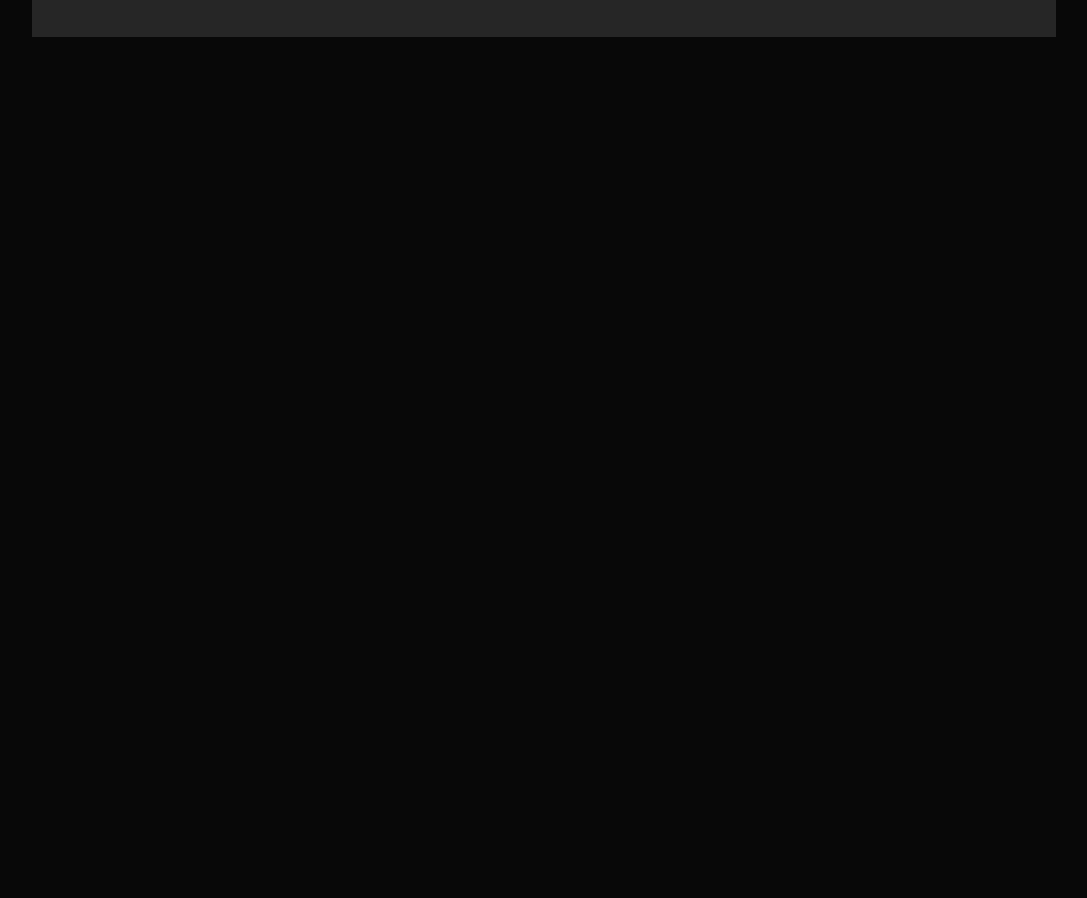
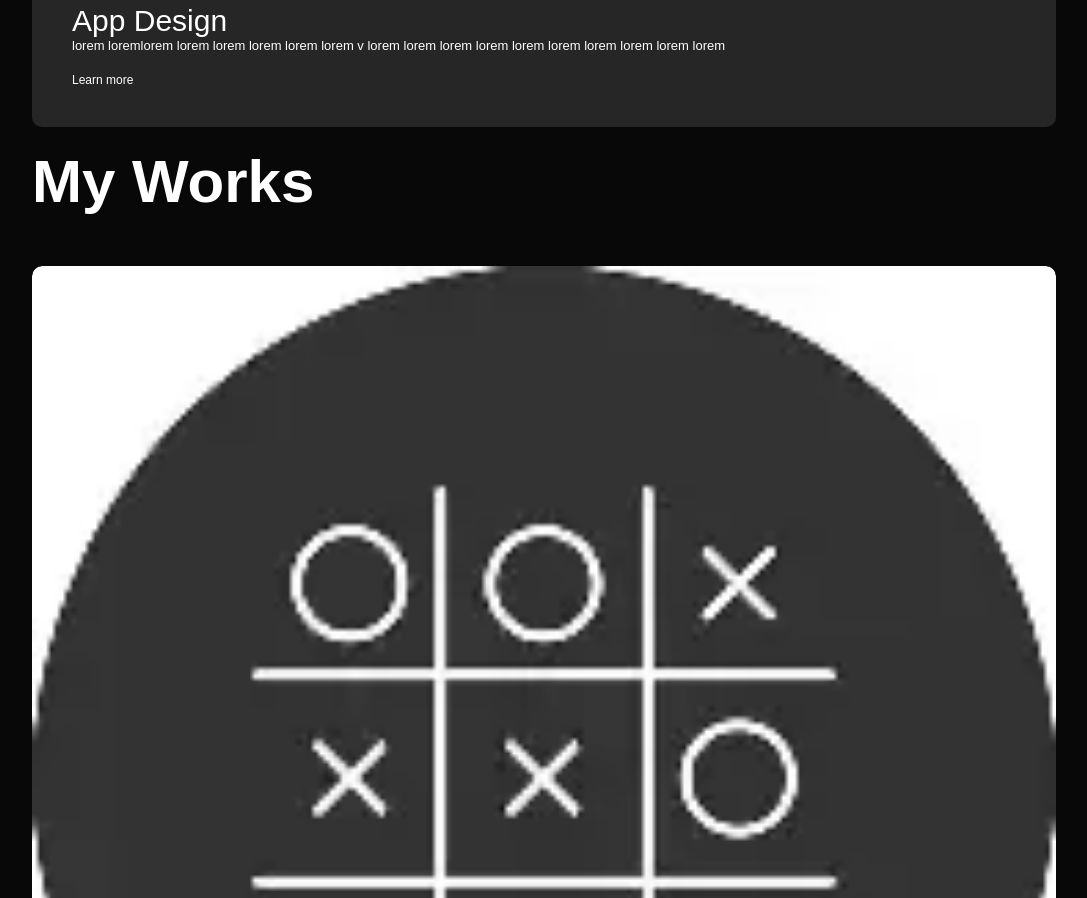
Before and after one commit to Alisher7172/My-e-CV, a website: page index.html in a window 1280 px wide. Shown: the part 2111-3009 px from the top of the page, without its empty margins (96-1183 px from the left). Before the commit the page ends 2158 px from the top, so only its background shows below. Drawn offline with Linux system fonts and the light colour scheme; files whose address does not match are found by name.

Commit message:
My services designed and added My works

```diff
--- a/index.html
+++ b/index.html
@@ -97,6 +97,18 @@
       </div>
     </div>
   </div>
+  <!----------portfolio------------->
+  <div id="portfolio">
+    <div class="container">
+      <h1 class="sub-title">My Works</h1>
+      <div class="work-list">
+        <div class="work">
+          <a target="_blank" href="http://tic-tac-toe-decider.netlify.app"><img src="images/work1.webp" alt="picture tic-tac-toe"></a>
+        </div>
+      </div>
+    </div>
+  </div>
+
   <script src="app.js"></script>
   <script src="main.js"></script>
 </body>
--- a/main.css
+++ b/main.css
@@ -160,7 +160,7 @@ nav ul li a:hover::after {
   display: grid;
   grid-template-columns: repeat(auto-fit, minmax(250px, 1fr));
   grid-gap: 40px;
-  margin-top: 30px;
+  margin-top: 50px;
 }
 
 .services-list div {
@@ -168,7 +168,8 @@ nav ul li a:hover::after {
   padding: 40px;
   font-size: 13px;
   font-weight: 300;
-  border-right:10px;
+  border-radius:10px;
+  transition: background 0.5s, transform 0.5s;
 }
 
 .services-list div i {
@@ -176,16 +177,47 @@ nav ul li a:hover::after {
   margin-bottom: 30px;
 }
 
-.services-title div h2 {
+.services-list div h2 {
   font-size: 30px;
   font-weight: 500;
-  margin-bottom: 15px;
+  margin-bottom: 15;
 }
 
-.services-title div a {
+.services-list div a {
   text-decoration: none;
   color:#fff;
   font-size: 12px;
   margin-top: 20px;
   display: inline-block;
 }
+
+.services-list div:hover {
+  background: #ff004f;
+  transform: translateY(-10px);
+}
+
+
+/* -----------portfolio------------ */
+
+#porfolio {
+  padding: 50px 0;
+}
+
+.work-list {
+  display: grid;
+  grid-template-columns: repeat(auto-fit, minmax(250px, 1fr));
+  grid-gap: 40px;
+  margin-top: 50px;
+}
+
+.work {
+  border-radius: 10px;
+  position: relative;
+  overflow: hidden;
+}
+
+.work img {
+  width: 100%;
+  border-radius: 10px;
+  display: block;
+}
```
Also changed, not shown: images/work1.webp (added).
